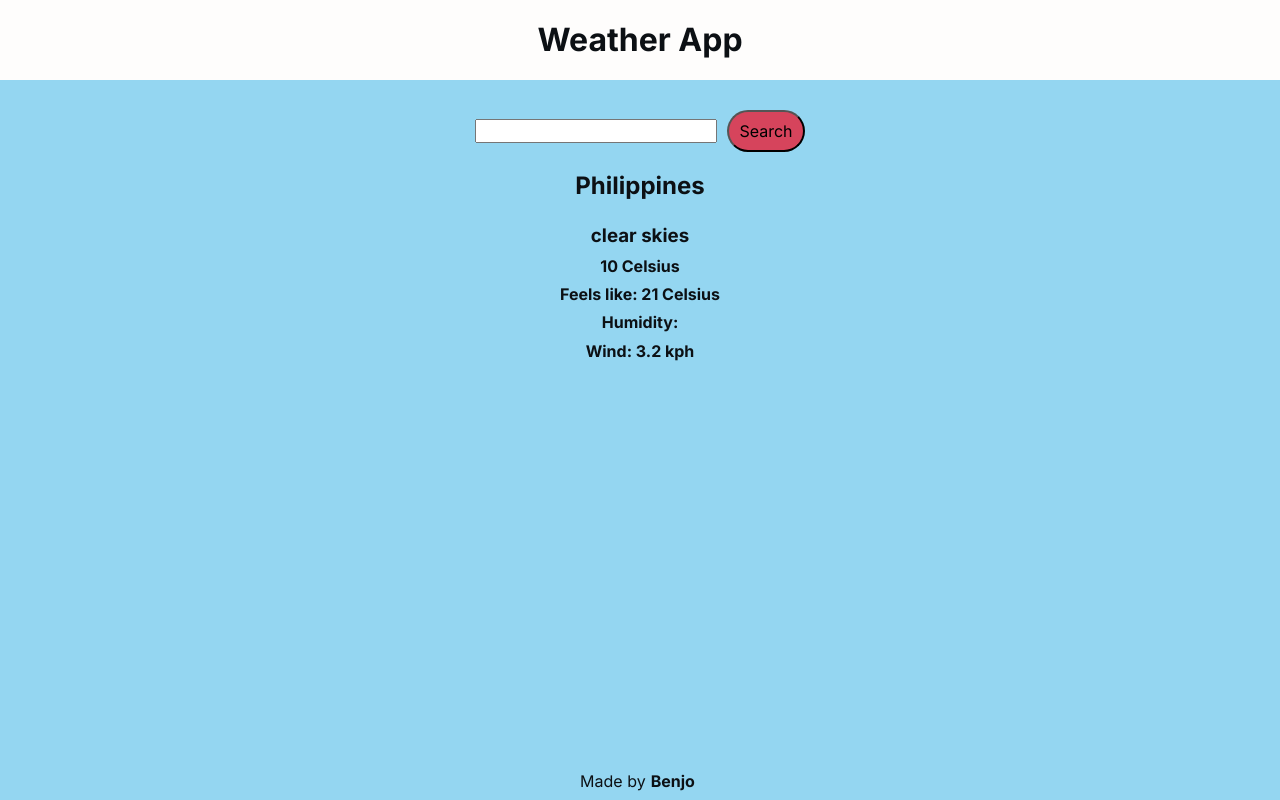
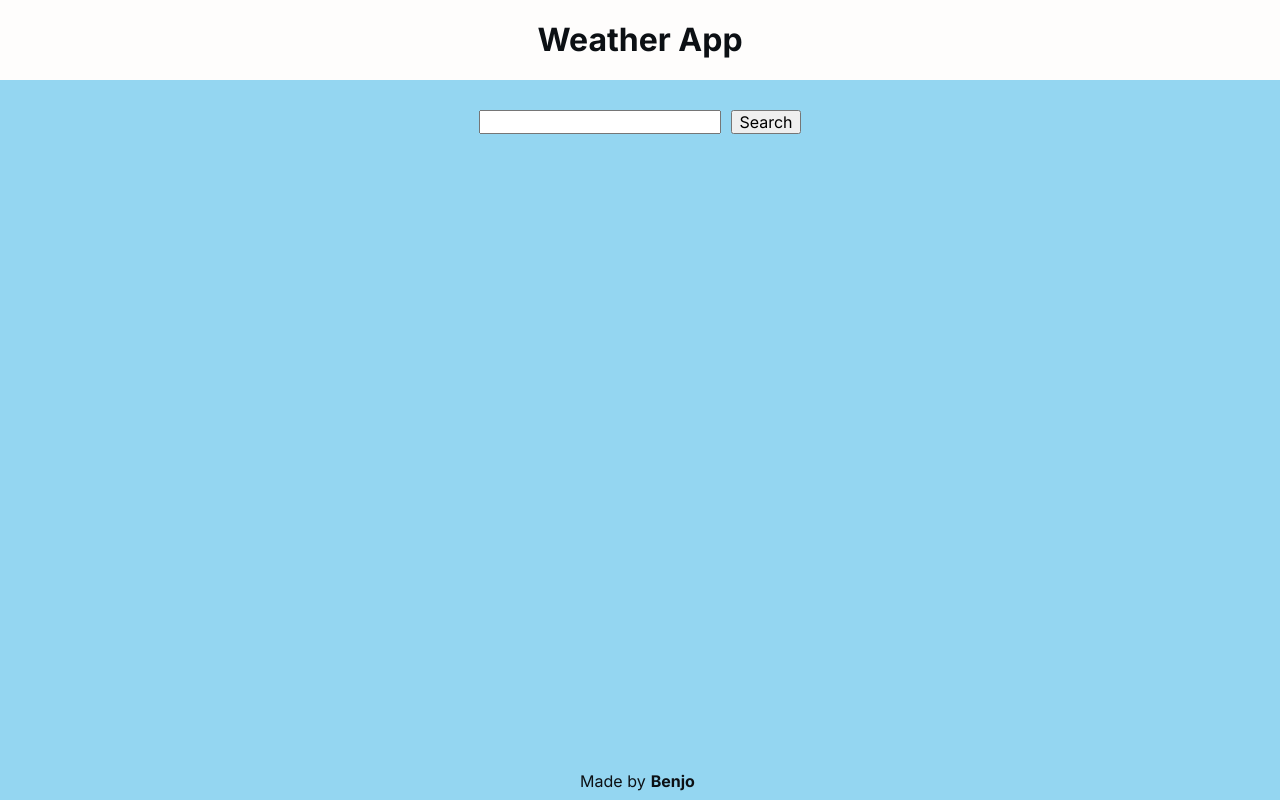
Before and after one commit to remtaine/weather-app, a plain HTML site: page index.html in a window 1280 px wide. Drawn offline with Linux system fonts and the light colour scheme.

Commit message:
Clear initial page

```diff
--- a/index.html
+++ b/index.html
@@ -9,24 +9,25 @@
     <link rel="shortcut icon" href="/favicon.ico" type="image/x-icon">
     <link rel="stylesheet" href="normalize.css">
     <link rel="stylesheet" href="style.css">
-    <script src="https://kit.fontawesome.com/33d6e1a458.js" crossorigin="anonymous"></script>
+    <script src="https://kit.fontawesome.com/33d6e1a458.js" crossorigin="anonymous" async></script>
+    <script src="/main.js" async></script>
 </head>
 <body>
     <header>
         <h1>Weather App</h1>
     </header>
     <main>
-        <form action="">
-            <input type="text">
-            <input type="button" value="Search">
+        <form action="#">
+            <input id="search-term" type="text">
+            <input id="search-country" type="submit" value="Search">
         </form></nav>
         <section>
-            <h2 id="country">Philippines</h2>
-            <h3 id="description">clear skies</h3>
-            <h4 id="temperature">10 Celsius</h4>
-            <h4 id="feeling">Feels like: 21 Celsius</h4>
-            <h4 id="humidity">Humidity: </h4>
-            <h4 id="wind">Wind: 3.2 kph</h3>
+            <h2 id="country"></h2>
+            <h3 id="description"></h3>
+            <h4 id="temperature"></h4>
+            <h4 id="feels-like"></h4>
+            <h4 id="humidity"></h4>
+            <h4 id="wind"></h3>
         </section>
     </main>
     <footer>
```
